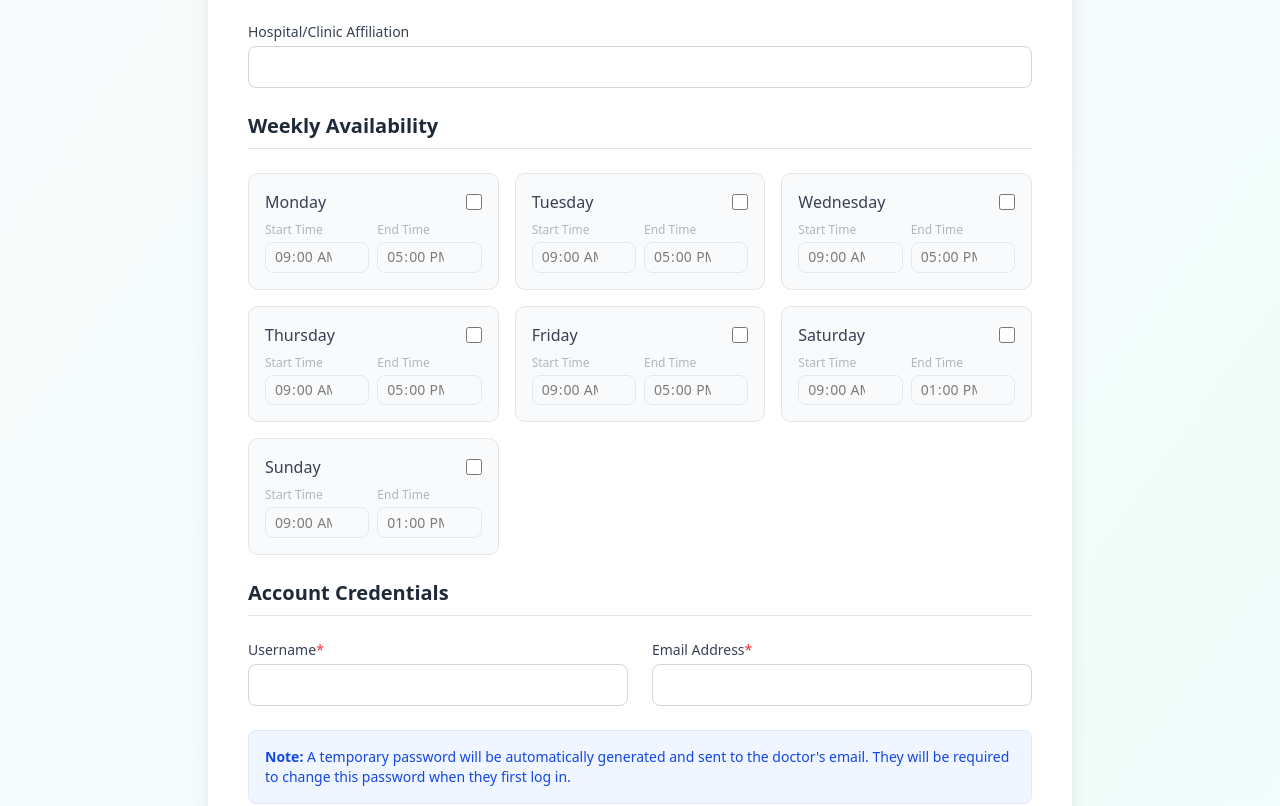
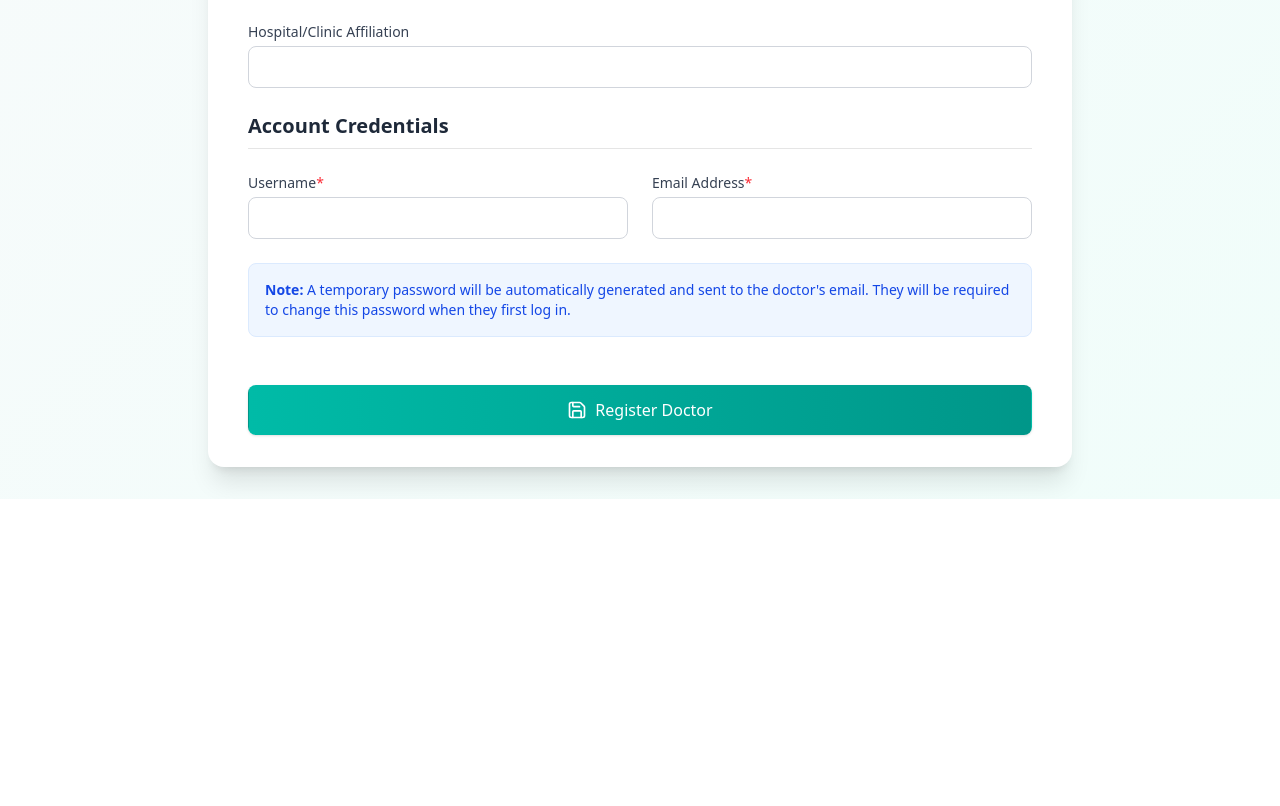
Before and after one commit to cepdnaclk/e20-3yp-MediFlow, a React (Vite) app in the folder code/frontend/: page /admin/register-doctor in a window 1280 px wide. Shown: the part 854-1660 px from the top of the page. After the commit the page ends 1353 px from the top, so only its background shows below. Built offline with nearby package versions, Linux system fonts and the light colour scheme; no server answers; sample sign-in values are in the browser's storage.

Commit message:
refactor: remove availability section from doctor registration form

```diff
--- a/code/frontend/src/Admin/DoctorRegistration.tsx
+++ b/code/frontend/src/Admin/DoctorRegistration.tsx
@@ -23,15 +23,7 @@ const RegisterDoctor = () => {
     hospitalAffiliation: '',
     username: '',
 
-    availability: {
-      monday: { available: false, startTime: '09:00', endTime: '17:00' },
-      tuesday: { available: false, startTime: '09:00', endTime: '17:00' },
-      wednesday: { available: false, startTime: '09:00', endTime: '17:00' },
-      thursday: { available: false, startTime: '09:00', endTime: '17:00' },
-      friday: { available: false, startTime: '09:00', endTime: '17:00' },
-      saturday: { available: false, startTime: '09:00', endTime: '13:00' },
-      sunday: { available: false, startTime: '09:00', endTime: '13:00' }
-    }
+
   });
 
   const handleChange = (e) => {
@@ -42,18 +34,7 @@ const RegisterDoctor = () => {
     }));
   };
 
-  const handleAvailabilityChange = (day, field, value) => {
-    setFormData(prevState => ({
-      ...prevState,
-      availability: {
-        ...prevState.availability,
-        [day]: {
-          ...prevState.availability[day],
-          [field]: value
-        }
-      }
-    }));
-  };
+
 
   const handleImageChange = (e) => {
     const file = e.target.files[0];
@@ -88,7 +69,6 @@ const RegisterDoctor = () => {
       licenseNumber: formData.licenseNumber,
       experience: formData.experience,
       hospitalAffiliation: formData.hospitalAffiliation,
-      availability: formData.availability
     };
 
     console.log("Sending doctor registration data:", dataToSend);
@@ -129,15 +109,6 @@ const RegisterDoctor = () => {
       experience: '',
       hospitalAffiliation: '',
       username: '',
-      availability: {
-        monday: { available: false, startTime: '09:00', endTime: '17:00' },
-        tuesday: { available: false, startTime: '09:00', endTime: '17:00' },
-        wednesday: { available: false, startTime: '09:00', endTime: '17:00' },
-        thursday: { available: false, startTime: '09:00', endTime: '17:00' },
-        friday: { available: false, startTime: '09:00', endTime: '17:00' },
-        saturday: { available: false, startTime: '09:00', endTime: '13:00' },
-        sunday: { available: false, startTime: '09:00', endTime: '13:00' }
-      }
     });
     setProfileImage(null);
   } catch (error) {
@@ -390,48 +361,7 @@ const RegisterDoctor = () => {
                 </div>
               </div>
 
-              {/* Weekly Availability */}
-              <div className="space-y-6">
-                <h2 className="text-xl font-semibold text-gray-800 border-b pb-2">Weekly Availability</h2>
-                <div className="grid grid-cols-1 md:grid-cols-2 lg:grid-cols-3 gap-4">
-                  {Object.keys(formData.availability).map(day => (
-                    <div key={day} className="p-4 border rounded-lg bg-gray-50">
-                      <div className="flex items-center justify-between mb-2">
-                        <label className="font-medium text-gray-700 capitalize">{day}</label>
-                        <input
-                          type="checkbox"
-                          checked={formData.availability[day].available}
-                          onChange={(e) => handleAvailabilityChange(day, 'available', e.target.checked)}
-                          className="h-4 w-4 text-teal-600 rounded focus:ring-teal-500"
-                        />
-                      </div>
 
-                      <div className={`grid grid-cols-2 gap-2 ${formData.availability[day].available ? 'opacity-100' : 'opacity-50'}`}>
-                        <div>
-                          <label className="block text-xs text-gray-500 mb-1">Start Time</label>
-                          <input
-                            type="time"
-                            value={formData.availability[day].startTime}
-                            onChange={(e) => handleAvailabilityChange(day, 'startTime', e.target.value)}
-                            disabled={!formData.availability[day].available}
-                            className="w-full px-2 py-1 text-sm border border-gray-300 rounded-md focus:outline-none focus:ring-1 focus:ring-teal-500"
-                          />
-                        </div>
-                        <div>
-                          <label className="block text-xs text-gray-500 mb-1">End Time</label>
-                          <input
-                            type="time"
-                            value={formData.availability[day].endTime}
-                            onChange={(e) => handleAvailabilityChange(day, 'endTime', e.target.value)}
-                            disabled={!formData.availability[day].available}
-                            className="w-full px-2 py-1 text-sm border border-gray-300 rounded-md focus:outline-none focus:ring-1 focus:ring-teal-500"
-                          />
-                        </div>
-                      </div>
-                    </div>
-                  ))}
-                </div>
-              </div>
 
               {/* Account Credentials Section - modified */}
               <div className="space-y-6">
```
